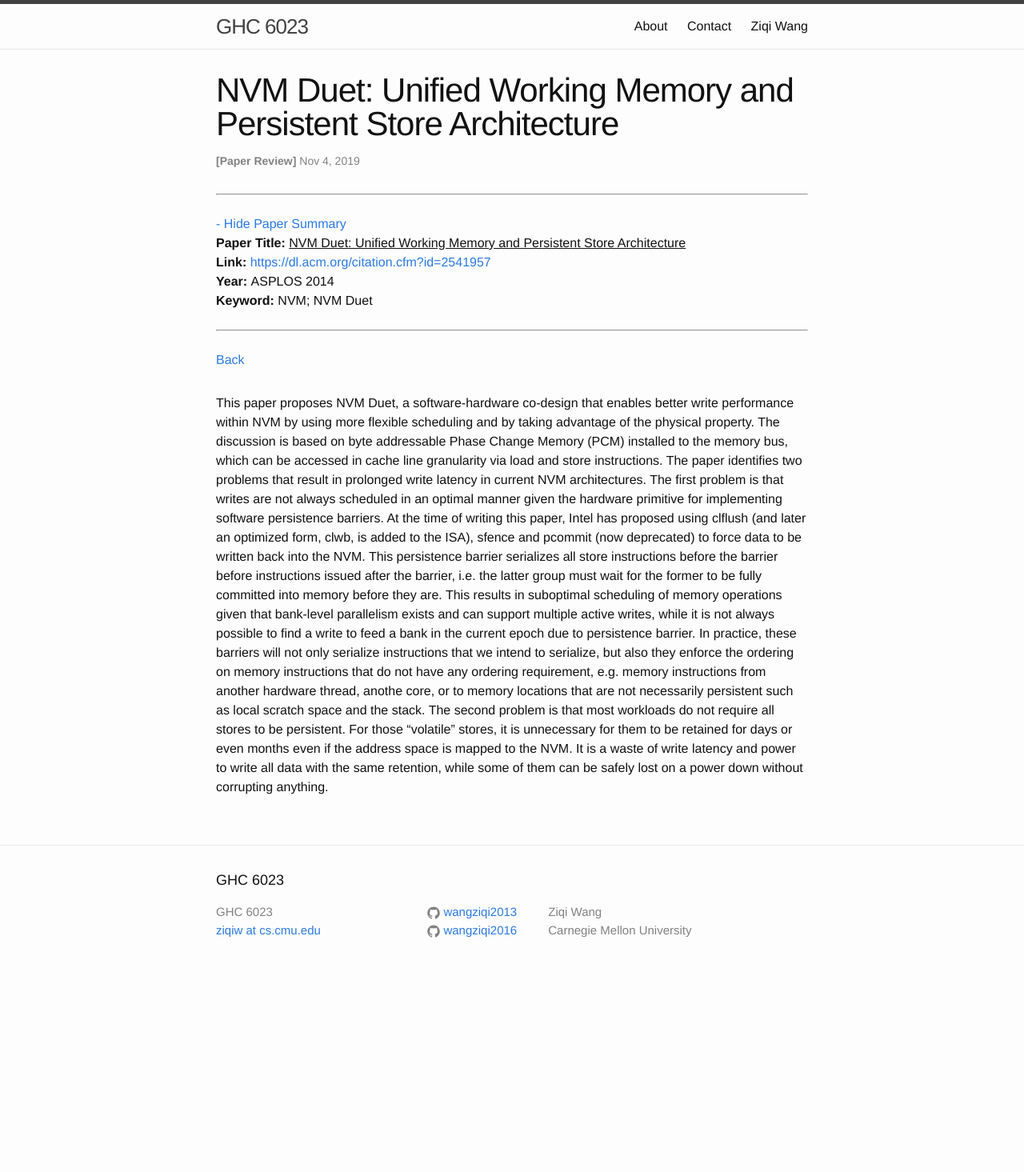
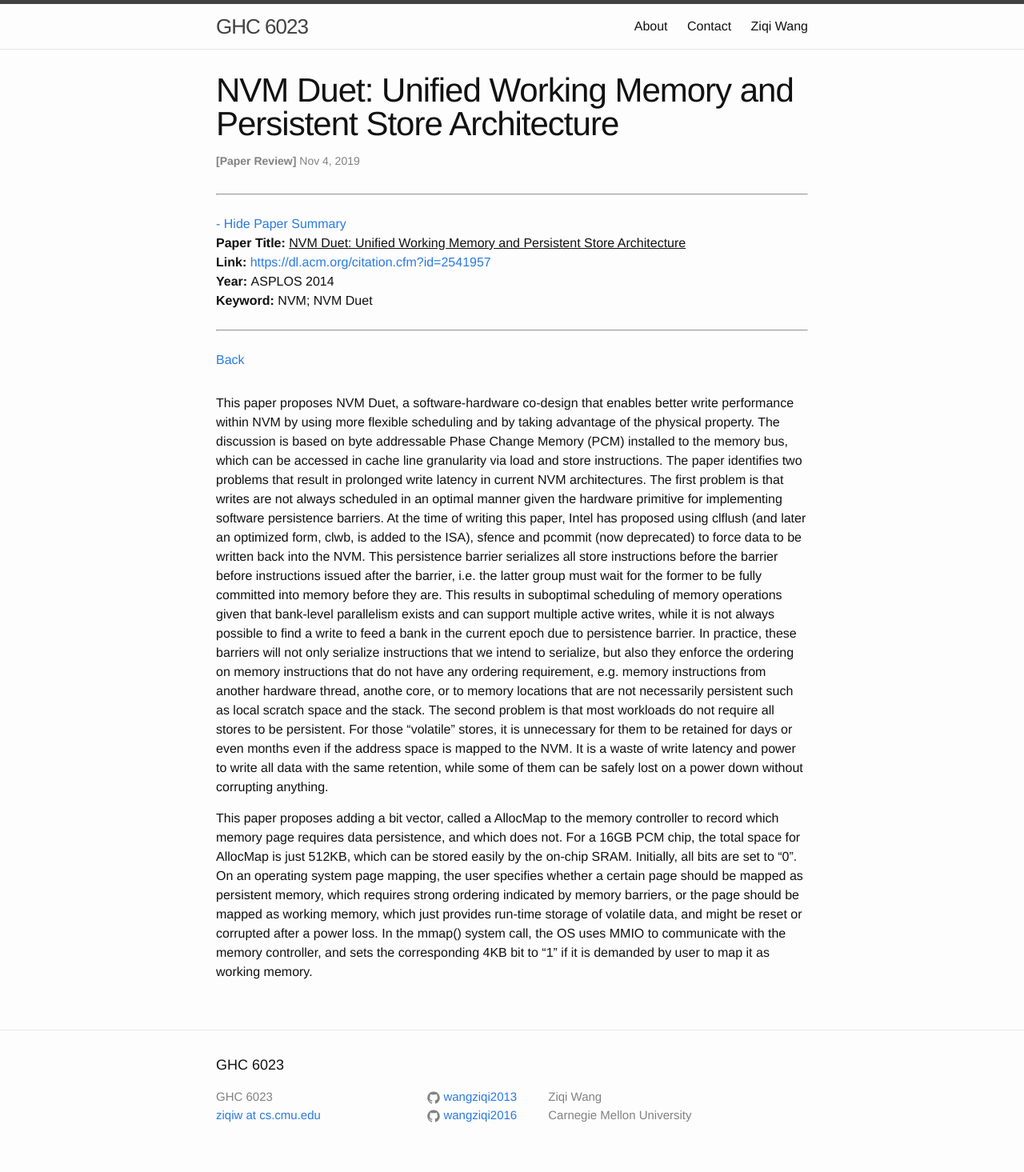
Before and after one commit to wangziqi2013/wangziqi2013.github.io, a Jekyll site: the page built from _posts/2019-11-03-nvm-duet.markdown, in a window 1280 px wide. Shown: the whole page at 80% size. Built offline with Jekyll 4.4.1, drawn with Linux system fonts in a browser that asks for light colours; before the commit the page ends 1234 px from its top, so only the background shows below that.

Commit message:
Adding AllocMap

```diff
--- a/_posts/2019-11-03-nvm-duet.markdown
+++ b/_posts/2019-11-03-nvm-duet.markdown
@@ -31,3 +31,11 @@ The second problem is that most workloads do not require all stores to be persis
 unnecessary for them to be retained for days or even months even if the address space is mapped to the NVM. It is a
 waste of write latency and power to write all data with the same retention, while some of them can be safely lost on
 a power down without corrupting anything.
+
+This paper proposes adding a bit vector, called a AllocMap to the memory controller to record which memory page requires
+data persistence, and which does not. For a 16GB PCM chip, the total space for AllocMap is just 512KB, which can be stored
+easily by the on-chip SRAM. Initially, all bits are set to "0". On an operating system page mapping, the user specifies
+whether a certain page should be mapped as persistent memory, which requires strong ordering indicated by memory barriers,
+or the page should be mapped as working memory, which just provides run-time storage of volatile data, and might be
+reset or corrupted after a power loss. In the mmap() system call, the OS uses MMIO to communicate with the memory controller,
+and sets the corresponding 4KB bit to "1" if it is demanded by user to map it as working memory.
```
